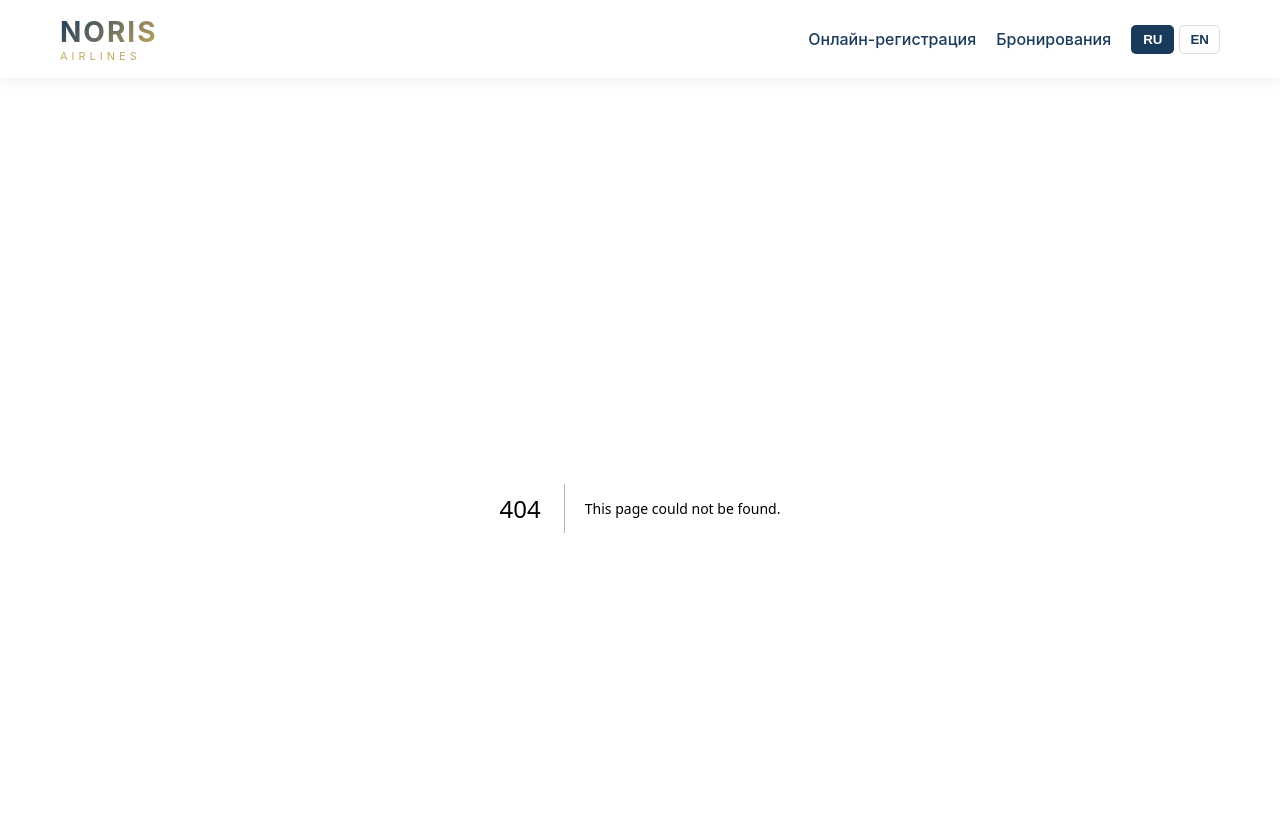
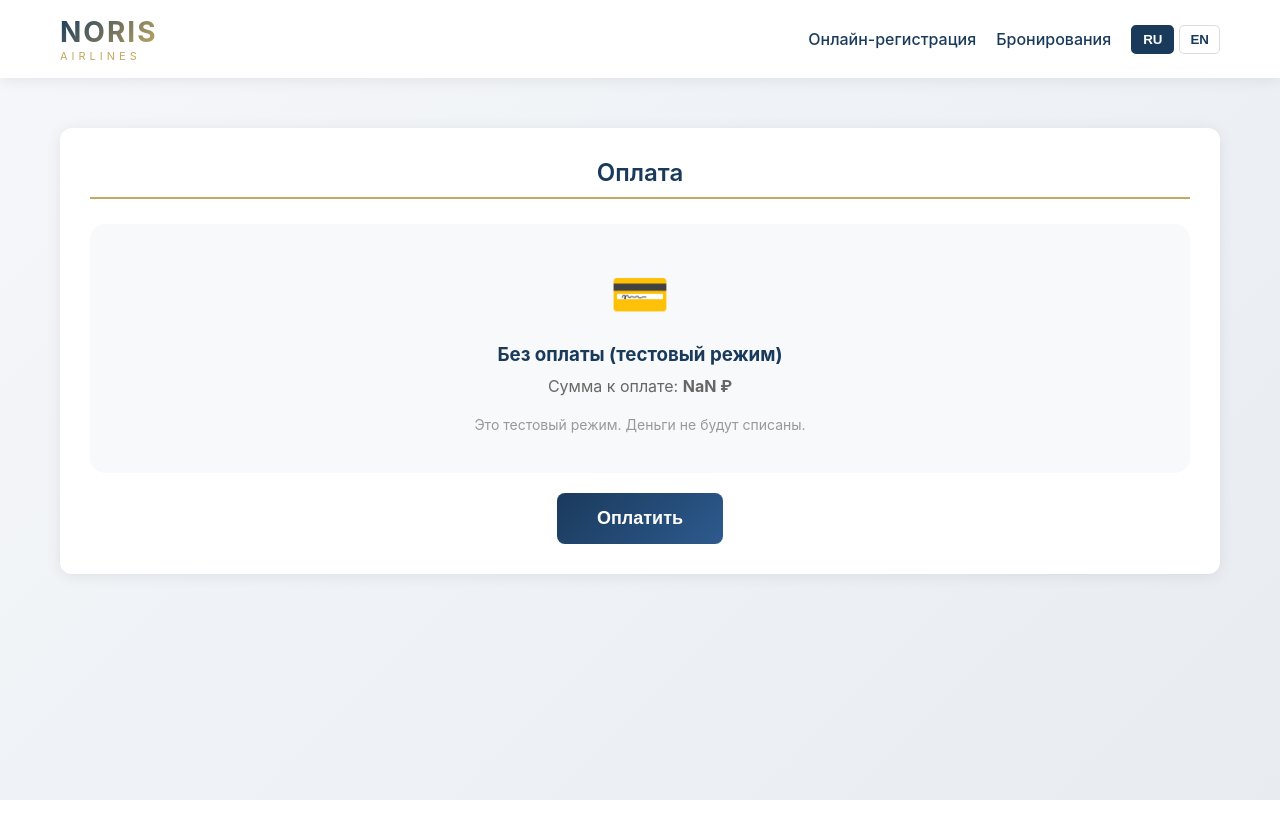
Before and after one commit to alexeysimashkin/noris-airlines, a Next.js app: page /payment in a window 1280 px wide. Before the commit this address had no page. Shown: the top 838 px of the page. After the commit the page ends 800 px from the top, so only its background shows below. Built offline with nearby package versions, Linux system fonts and the light colour scheme.

Commit message:
Create payment.tsx

```diff
--- /dev/null
+++ b/src/pages/payment.tsx
@@ -0,0 +1,76 @@
+import { useRouter } from 'next/router'
+import { useState } from 'react'
+import { useLanguage } from '@/context/LanguageContext'
+
+export default function Payment() {
+  const { t } = useLanguage()
+  const router = useRouter()
+  const { totalPrice, ...restQuery } = router.query
+  const [isPaying, setIsPaying] = useState(false)
+
+  const handlePayment = async () => {
+    setIsPaying(true)
+
+    // Имитация процесса оплаты
+    await new Promise(resolve => setTimeout(resolve, 2000))
+
+    // Генерация кода бронирования
+    const letters = 'ABCDEFGHIJKLMNOPQRSTUVWXYZ'
+    const numbers = '0123456789'
+    let code = ''
+    for (let i = 0; i < 3; i++) {
+      code += letters[Math.floor(Math.random() * letters.length)]
+      code += numbers[Math.floor(Math.random() * numbers.length)]
+    }
+
+    // Сохраняем бронирование в БД
+    const res = await fetch('/api/bookings', {
+      method: 'POST',
+      headers: { 'Content-Type': 'application/json' },
+      body: JSON.stringify({
+        ...restQuery,
+        bookingCode: code,
+        totalPrice: Number(totalPrice),
+        status: 'confirmed'
+      })
+    })
+
+    const booking = await res.json()
+
+    router.push({
+      pathname: '/confirmation',
+      query: { bookingCode: code, bookingId: booking.id }
+    })
+  }
+
+  return (
+    <div className="card" style={{ textAlign: 'center' }}>
+      <h2 className="card-title">{t.payment.title}</h2>
+
+      <div style={{
+        padding: '40px',
+        background: '#f8f9fa',
+        borderRadius: '15px',
+        margin: '20px 0'
+      }}>
+        <div style={{ fontSize: '48px', marginBottom: '20px' }}>💳</div>
+        <h3 style={{ marginBottom: '10px', color: '#1a3a5c' }}>{t.payment.noPayment}</h3>
+        <p style={{ color: '#666', marginBottom: '20px' }}>
+          Сумма к оплате: <strong>{Number(totalPrice).toLocaleString()} ₽</strong>
+        </p>
+        <p style={{ color: '#999', fontSize: '14px' }}>
+          Это тестовый режим. Деньги не будут списаны.
+        </p>
+      </div>
+
+      <button
+        className="btn btn-primary"
+        style={{ fontSize: '18px', padding: '15px 40px' }}
+        onClick={handlePayment}
+        disabled={isPaying}
+      >
+        {isPaying ? 'Обработка...' : t.payment.pay}
+      </button>
+    </div>
+  )
+}
```
